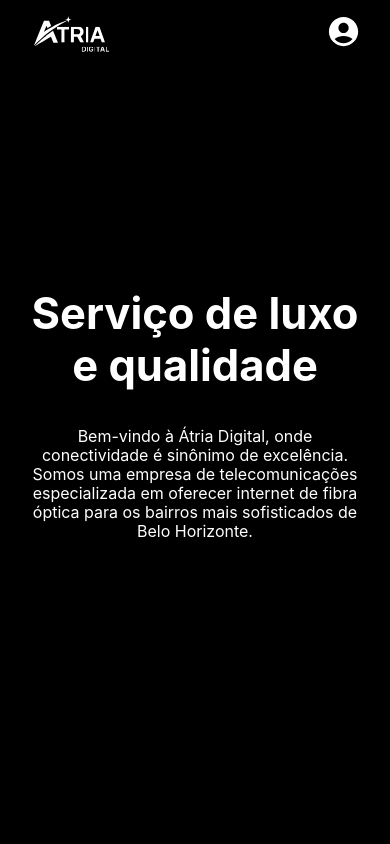
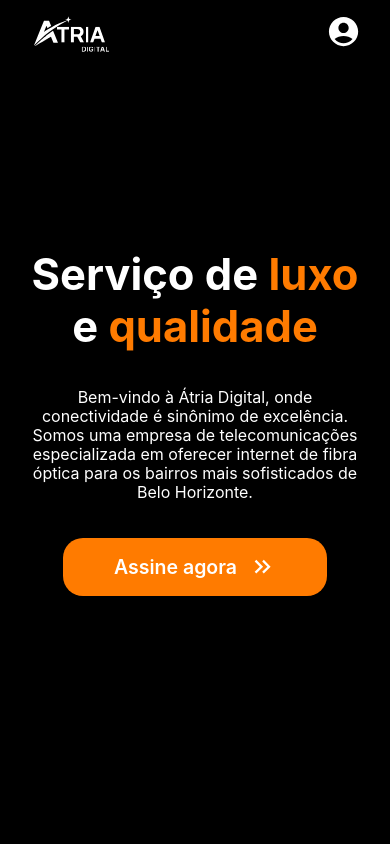
Before and after one commit to matheusmms031/AtriaDigital, a React (Vite) app: page / in a window 390 px wide. Shown: the top 844 px of the page. Built offline with nearby package versions, Linux system fonts and the light colour scheme.

Commit message:
Criei um botão no mobile e coloquei animação nos itens do mobile

```diff
--- a/package.json
+++ b/package.json
@@ -21,6 +21,7 @@
     "react-intersection-observer": "^9.13.1",
     "react-router": "^6.27.0",
     "react-router-dom": "^6.27.0",
+    "react-router-hash-link": "^2.4.3",
     "sass": "^1.80.2"
   },
   "devDependencies": {
--- a/src/App.jsx
+++ b/src/App.jsx
@@ -22,15 +22,13 @@ export function App() {
 
     return (
         <>
-        <LoadingScreen isLoading={isLoading} />
         <video src={video} autoPlay muted loop className="video-fundo" />
         <img src={fundo} className="video-fundo" />
-        {!isLoading &&
         <PagesConfigProvider>
             <Front/>
             <AppBarGeneric />
             <PageOrganizer/>
-        </PagesConfigProvider>}
+        </PagesConfigProvider>
         </>
     )
 }
--- a/src/components/MobileNavbar/styles.module.scss
+++ b/src/components/MobileNavbar/styles.module.scss
@@ -9,6 +9,7 @@
     align-items: center;
     justify-content: center;
     background-color: #000000;
+    z-index: 1;
 }
 
 .navcontent{
--- a/src/index.css
+++ b/src/index.css
@@ -4,6 +4,7 @@
   font-family: Inter, system-ui, Avenir, Helvetica, Arial, sans-serif;
   margin: 0px;
   height: 100vh;
+  scroll-behavior: smooth;
 }
 body{
   margin: 0px;
--- a/src/pages/Home/Home.jsx
+++ b/src/pages/Home/Home.jsx
@@ -11,6 +11,8 @@ import stylesMobile from "./stylesMobile.module.scss";
 import { pagesConfigContext } from "../../Contexts/PagesContexts";
 import MobileNavbar from "../../components/MobileNavbar/MobileNavbar";
 import { useInView } from 'react-intersection-observer';
+import KeyboardDoubleArrowRightIcon from '@mui/icons-material/KeyboardDoubleArrowRight';
+
 
 const ScrollSection = ({ children }) => {
     // Controla a animação
@@ -132,7 +134,7 @@ export default function Home() {
                                     delay: 0.1,
                                 }}
                             >
-                                Serviço de luxo e qualidade
+                                Serviço de <span style={{color:"#FF7B00"}}>luxo</span> e <span style={{color:"#FF7B00"}}>qualidade</span>
                             </motion.h1>
                             <motion.p
                                 initial={{ opacity: 0, x: 100 }}
@@ -145,6 +147,22 @@ export default function Home() {
                             >
                                 Bem-vindo à Átria Digital, onde conectividade é sinônimo de excelência. Somos uma empresa de telecomunicações especializada em oferecer internet de fibra óptica para os bairros mais sofisticados de Belo Horizonte.
                             </motion.p>
+                        <motion.div
+                        initial={{ opacity: 0, x: 100 }}
+                        animate={{ opacity: 1, x: 0 }}
+                        transition={{
+                            duration: 1.5,
+                            type: "spring",
+                            delay: 0.3,
+                        }}
+                        >
+                                <motion.a className={stylesMobile.buttontitles}
+                                href="#planos"
+                                >
+                                    <span>Assine agora</span>
+                                    <KeyboardDoubleArrowRightIcon sx={{ fontSize: "7vw", color: "#fffff" }} />
+                                </motion.a>
+                        </motion.div>
                         </div>
                     </BoxGeneric>
                 </div>
@@ -160,6 +178,7 @@ export default function Home() {
                         </div>
                     </ScrollSection>
                     <div className={stylesMobile.boxContent}>
+                    <ScrollSection>
                         <div className={stylesMobile.card}>
                             <HelpIcon sx={{ fontSize: 40, color: "#FF7B00" }} />
                             <div className={stylesMobile.cardText}>
@@ -171,6 +190,8 @@ export default function Home() {
                                 </p>
                             </div>
                         </div>
+                        </ScrollSection>
+                        <ScrollSection>
                         <div className={stylesMobile.card}>
                             <HomeIcon sx={{ fontSize: 40, color: "#FF7B00" }} />
                             <div className={stylesMobile.cardText}>
@@ -182,6 +203,8 @@ export default function Home() {
                                 </p>
                             </div>
                         </div>
+                        </ScrollSection>
+                        <ScrollSection>
                         <div className={stylesMobile.card}>
                             <HighQualityIcon sx={{ fontSize: 40, color: "#FF7B00" }} />
                             <div className={stylesMobile.cardText}>
@@ -193,8 +216,10 @@ export default function Home() {
                                 </p>
                             </div>
                         </div>
+                        </ScrollSection>
                     </div>
                 </section>
+                <ScrollSection>
                 <section className={stylesMobile.box}>
                     <div className={stylesMobile.boxText}>
                         <h2>
@@ -205,7 +230,9 @@ export default function Home() {
                         </p>
                     </div>
                 </section>
-                <section className={stylesMobile.box}>
+                </ScrollSection>
+                <section className={stylesMobile.box} id="planos">
+                <ScrollSection>
                     <div className={stylesMobile.boxText}>
                         <h2>
                             Dê uma olhada nos nossos planos
@@ -214,24 +241,31 @@ export default function Home() {
                             Veja os nossos melhores planos para você e escolha aquele o qual mais te satisfaz
                         </p>
                     </div>
+                    </ScrollSection>
+                    <ScrollSection>
                     <PlanCard
                         price={`R$ 299.99`}
                         title={"Básico"}
                         bandwidth={`500 MEGA`}
                         features={["Suporte 24/7", "Wi-Fi Grátis", "Instalação Grátis"]}
                     />
+                    </ScrollSection>
+                    <ScrollSection>
                     <PlanCard
                         price={`R$ 299.99`}
                         title={"Básico"}
                         bandwidth={`500 MEGA`}
                         features={["Suporte 24/7", "Wi-Fi Grátis", "Instalação Grátis"]}
                     />
+                    </ScrollSection>
+                    <ScrollSection>
                     <PlanCard
                         price={`R$ 299.99`}
                         title={"Básico"}
                         bandwidth={`500 MEGA`}
                         features={["Suporte 24/7", "Wi-Fi Grátis", "Instalação Grátis"]}
                     />
+                    </ScrollSection>
                 </section>
             </div>
         </>
--- a/src/pages/Home/stylesMobile.module.scss
+++ b/src/pages/Home/stylesMobile.module.scss
@@ -4,6 +4,7 @@
     display: flex;
     flex-direction: column;
     gap: 0px;
+    overflow: hidden;
 }
 
 .backgroundFirstBox{
@@ -13,6 +14,7 @@
     background: rgb(0,0,0);
     background: linear-gradient(0deg, rgba(255,255,255,1) 0%, rgba(0,0,0,1) 9%);
     height: 110vh;
+    overflow: hidden;
 }
 
 .firstbox{
@@ -105,3 +107,31 @@ h1,h2,h3,h4,h5,h6{
         display: none;
     }
 }
+
+.imagefundo{
+    position: absolute;
+    z-index: 0;
+    overflow: hidden;
+    bottom: 0px;
+}
+
+.buttontitles{
+    display: flex;
+    flex-direction: row;
+    gap: 3vw;
+    align-items: center;
+    padding: 4vw 6vh;
+    justify-content: center;
+    text-transform: none;
+    text-decoration: none;
+    color: white;
+    background-color: $color_primary;
+    border-radius: 20px;
+
+    span{
+        color: white;
+        font-weight: 600;
+        text-decoration: solid;
+        font-size: 5vw;
+    }
+}
--- a/src/pages/Sobre/sections/Sections.jsx
+++ b/src/pages/Sobre/sections/Sections.jsx
@@ -96,7 +96,15 @@ export function Ahistoria() {
                     </motion.p>
                 </div>
                 <div className={styles.columncard}>
-                <div className={styles.card}>
+                <motion.div className={styles.card}
+                initial={{ opacity: 0, x: 100 }}
+                animate={{ opacity: 1, x: 0 }}
+                transition={{
+                    duration: 1.5,
+                    type: "spring",
+                    delay: 0.3,
+                }}
+                >
                     <HighQualityIcon sx={{ fontSize: 40, color: "#FF7B00" }} />
                     <div className={styles.cardText}>
                         <h3>
@@ -106,8 +114,15 @@ export function Ahistoria() {
                             Nós disponibilizamos alta banda larga.
                         </p>
                     </div>
-                </div>
-                <div className={styles.card}>
+                </motion.div>
+                <motion.div className={styles.card}
+                initial={{ opacity: 0, x: 100 }}
+                animate={{ opacity: 1, x: 0 }}
+                transition={{
+                    duration: 1.5,
+                    type: "spring",
+                    delay: 0.4,
+                }}>
                     <HelpIcon sx={{ fontSize: 40, color: "#FF7B00" }} />
                     <div className={styles.cardText}>
                         <h3>
@@ -117,8 +132,15 @@ export function Ahistoria() {
                             Suporte para nossos clientes na semana.
                         </p>
                     </div>
-                </div>
-                <div className={styles.card}>
+                </motion.div>
+                <motion.div className={styles.card}
+                initial={{ opacity: 0, x: 100 }}
+                animate={{ opacity: 1, x: 0 }}
+                transition={{
+                    duration: 1.5,
+                    type: "spring",
+                    delay: 0.5,
+                }}>
                 <HomeIcon sx={{ fontSize: 40, color: "#FF7B00" }} />
                             <div className={styles.cardText}>
                                 <h3>
@@ -128,8 +150,15 @@ export function Ahistoria() {
                                     Nossos técnicos estão sempre à disposição para ir a sua casa.
                                 </p>
                             </div>
-                </div>
-                <div className={styles.card}>
+                </motion.div>
+                <motion.div className={styles.card}
+                initial={{ opacity: 0, x: 100 }}
+                animate={{ opacity: 1, x: 0 }}
+                transition={{
+                    duration: 1.5,
+                    type: "spring",
+                    delay: 0.6,
+                }}>
                     <HighQualityIcon sx={{ fontSize: 40, color: "#FF7B00" }} />
                     <div className={styles.cardText}>
                         <h3>
@@ -139,7 +168,7 @@ export function Ahistoria() {
                             Nós disponibilizamos alta banda larga.
                         </p>
                     </div>
-                </div>
+                </motion.div>
             </div>
             </div>
         </div>
```
Also changed, not shown: src/assets/mobilefundo.svg (added), 1 other file (tests, documents, lock files or other folders).
